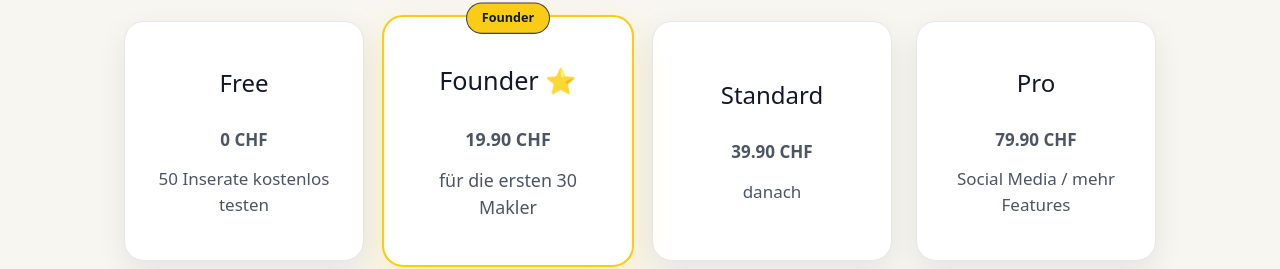
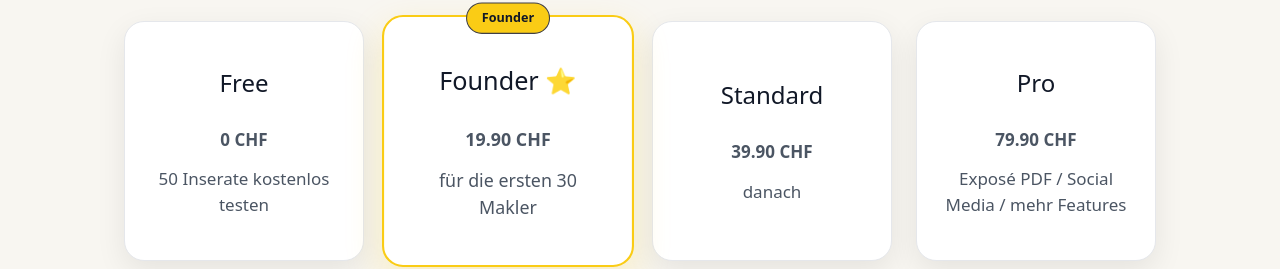
Before and after one commit to capizzijesse-commits/makler-plattform, a Next.js app: page / in a window 1280 px wide. Shown: the part 844-1113 px from the top of the page. Built offline with nearby package versions, Linux system fonts and the light colour scheme.

Commit message:
update pricing text

```diff
--- a/app/components/Footer.tsx
+++ b/app/components/Footer.tsx
@@ -10,7 +10,7 @@ export default function Footer() {
       }}
     >
       <p>
-        © {new Date().getFullYear()} INSERO AI
+        © {new Date().getFullYear()} INSERAT AI
       </p>
 
       <div style={{ marginTop: "12px", display: "flex", gap: "14px", justifyContent: "center" }}>
--- a/app/page.tsx
+++ b/app/page.tsx
@@ -168,7 +168,7 @@ alignItems: "stretch",
     <div className="priceCard">
       <h3>Pro</h3>
       <p className="price">79.90 CHF</p>
-      <p>Social Media / mehr Features</p>
+      <p>Exposé PDF / Social Media / mehr Features</p>
     </div>
 
 <div style={{ gridColumn: "1 / -1", marginTop: "30px" }}>
```
